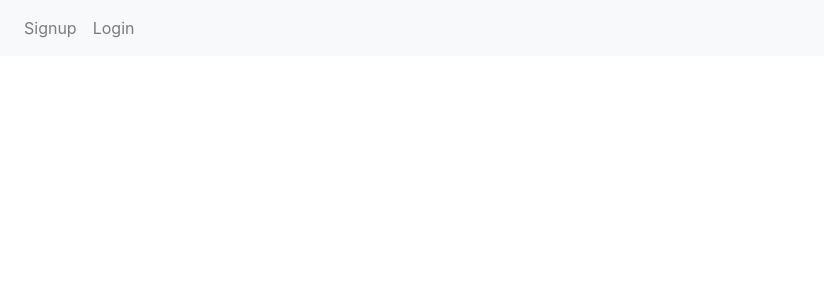
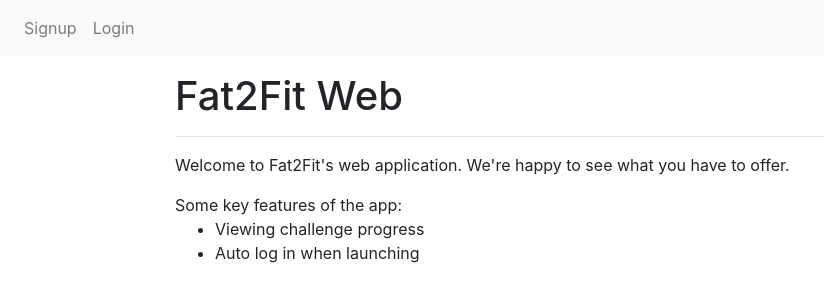
Before and after one commit to brentonhauth/COMP308Project, a React (Create React App) app: page / in a window 1280 px wide. Shown: the top 302 px of the page, without its empty margins (0-824 px from the left). Built offline with nearby package versions, Linux system fonts and the light colour scheme.

Commit message:
YouTube Videos & Index Page

```diff
--- a/src/components/ActivityCard.js
+++ b/src/components/ActivityCard.js
@@ -5,11 +5,15 @@
 
 import * as api from '../api/Challenge';
 import Toast from '../helpers/Toast';
+import YouTubeVideo from './YouTubeVideo';
 
 export default class ActivityCard extends React.Component {
   constructor(props) {
     super(props);
-    this.state = { disableParticipate: false };
+    this.state = {
+      disableParticipate: false,
+      watchVideo: false,
+    };
     this.tryParticipate = this.tryParticipate.bind(this);
   }
 
@@ -52,8 +56,8 @@
           <Card.Body>
             {activity.description}
             <br></br>
-            {activity.hyperlink &&
-            <a className="btn btn-success" href={activity.hyperlink} target="_blank">Watch Video</a>}
+            {activity.hyperlink}
+            {<YouTubeVideo hyperlink={activity.hyperlink} />}
           </Card.Body>
         </Accordion.Collapse>
       </Card>
--- /dev/null
+++ b/src/components/YouTubeVideo.js
@@ -0,0 +1,63 @@
+import React from 'react';
+import { Button, Row, Col } from 'react-bootstrap';
+
+
+const YT_RE = /^(https?:\/\/)?(www\.)?youtu(\.be\/|be\.com\/watch\?v=)[\-\w]{11}/;
+const YT_ID_RE = /[\w\-]{11}$/;
+
+/**
+ * @param {string} link
+ */
+function getYouTubeId(link) {
+  try {
+    const [clean] = link.match(YT_RE);
+    const [id] = clean.match(YT_ID_RE);
+    return id;
+  } catch (err) {
+    console.error('Invalid Video hypelink!', err);
+    return false;
+  }
+}
+
+
+const DEFAULT_WIDTH = 560;
+const DEFAULT_HEIGHT = 315;
+
+export default class YouTubeVideo extends React.Component {
+  constructor(props) {
+    super(props);
+    this.state = {
+      show: false,
+    };
+  }
+
+  render() {
+    let { hyperlink, width, height } = this.props;
+    const { show } = this.state;
+    const videoId = hyperlink && getYouTubeId(hyperlink);
+    if (!videoId) {
+      return null;
+    }
+
+    width = width || DEFAULT_WIDTH;
+    height = height || DEFAULT_HEIGHT;
+
+    return (
+      <Row>
+        <Col>
+          {show &&
+          <iframe
+            width={width}
+            height={height}
+            src={`https://www.youtube.com/embed/${videoId}`}
+            title="YouTube video player"
+            frameborder="0"
+            allow="accelerometer; autoplay; clipboard-write; encrypted-media; gyroscope; picture-in-picture"
+            allowfullscreen></iframe>}
+            <br></br>
+          <Button variant="success" style={{width}} onClick={() => this.setState({ show: !show })}>{show ? 'Hide' : 'Watch'} Video</Button>
+        </Col>
+      </Row>
+    );
+  }
+}
--- a/src/navigation/Router.js
+++ b/src/navigation/Router.js
@@ -15,11 +15,13 @@
 import RepEditChallengePage from "../pages/rep/RepEditChallengePage";
 import RepRewardListPage from "../pages/rep/RepRewardListPage";
 import RepEditRewardPage from "../pages/rep/RepEditRewardPage";
+import IndexPage from "../pages/IndexPage";
 
 export default function Router() {
   return (
     <BrowserRouter>
       <NavBar />
+      <Route path="/" exact component={() => <IndexPage />} />
       <Route path="/login" exact component={() => <LoginPage />} />
       <Route path="/profile" exact component={() => <ProfilePage />} />
       <Route path="/signup" exact component={() => <SignupPage />} />
--- /dev/null
+++ b/src/pages/IndexPage.js
@@ -0,0 +1,31 @@
+import React from 'react';
+import { Container } from 'react-bootstrap';
+import { connect } from 'react-redux';
+
+
+
+function IndexPage(props={}) {
+  const me = props.me;
+  return (
+    <Container className="mt-3 w-75">
+      <h1>Fat2Fit Web</h1>
+      <hr></hr>
+      {me &&
+      <h3>Hello {me.firstName}!</h3>}
+      <p>
+        Welcome to Fat2Fit's web application. We're happy to see what you have to offer.<br></br>
+      </p>
+
+      <p>
+        Some key features of the app:
+        <ul>
+          <li>Viewing challenge progress</li>
+          <li>Auto log in when launching</li>
+        </ul>
+      </p>
+    </Container>
+  );
+}
+
+const mapStateToProps = (state, ownProps) => ({ ...state });
+export default connect(mapStateToProps)(IndexPage);
```
